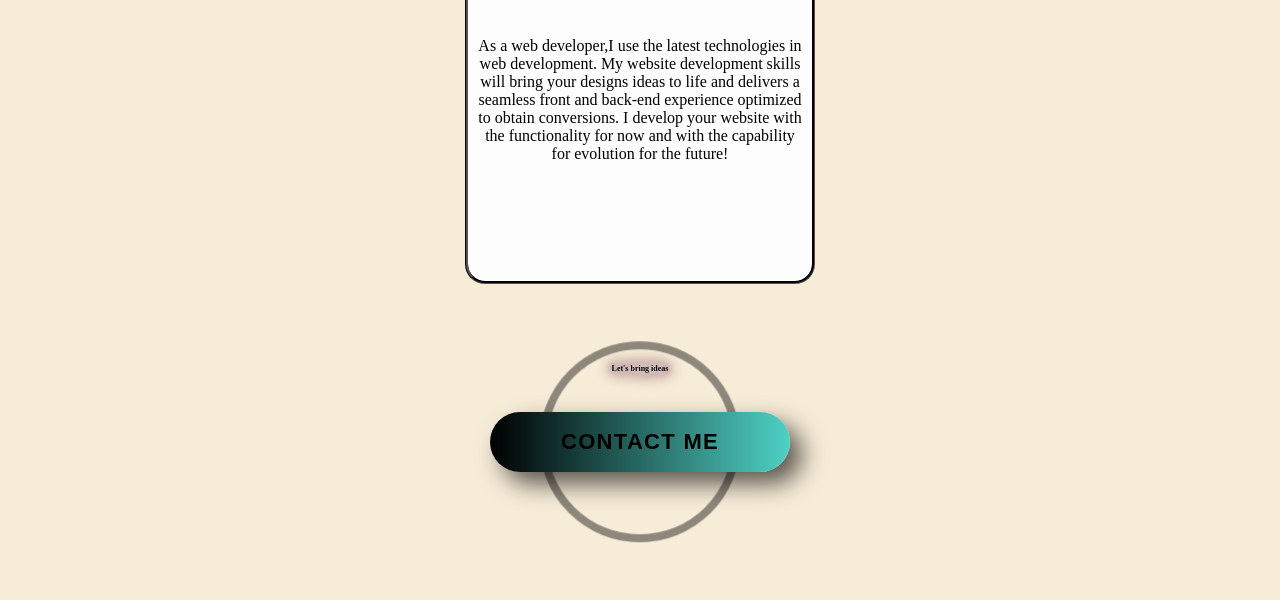
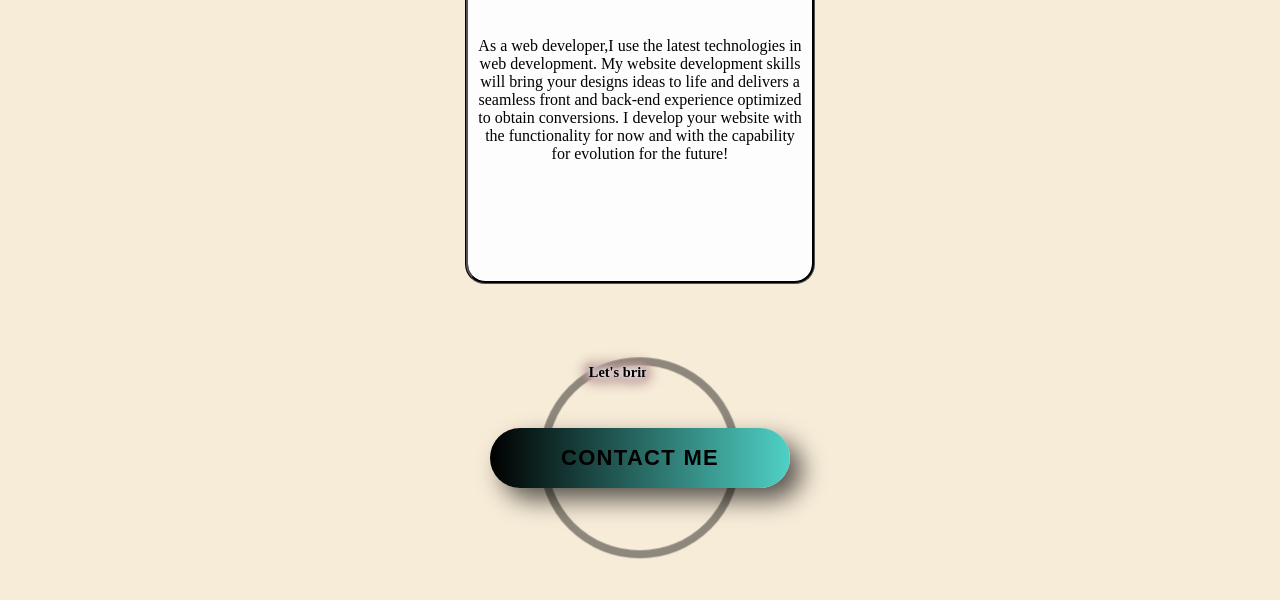
Before and after one commit to Userspeed/Eliecheet, a plain HTML site: page index.html in a window 1280 px wide. Shown: the part 1680-2280 px from the top of the page. Drawn offline with Linux system fonts and the light colour scheme.

Commit message:
Update Portfolio.css

```diff
--- a/Portfolio.css
+++ b/Portfolio.css
@@ -282,7 +282,7 @@ body{
 }
 .bt h1{
     color: transparent;
-    font-size: 0.5rem;
+    font-size: 0.9rem;
 }
 .bt h1::before{
    content: attr(data-text);
```
